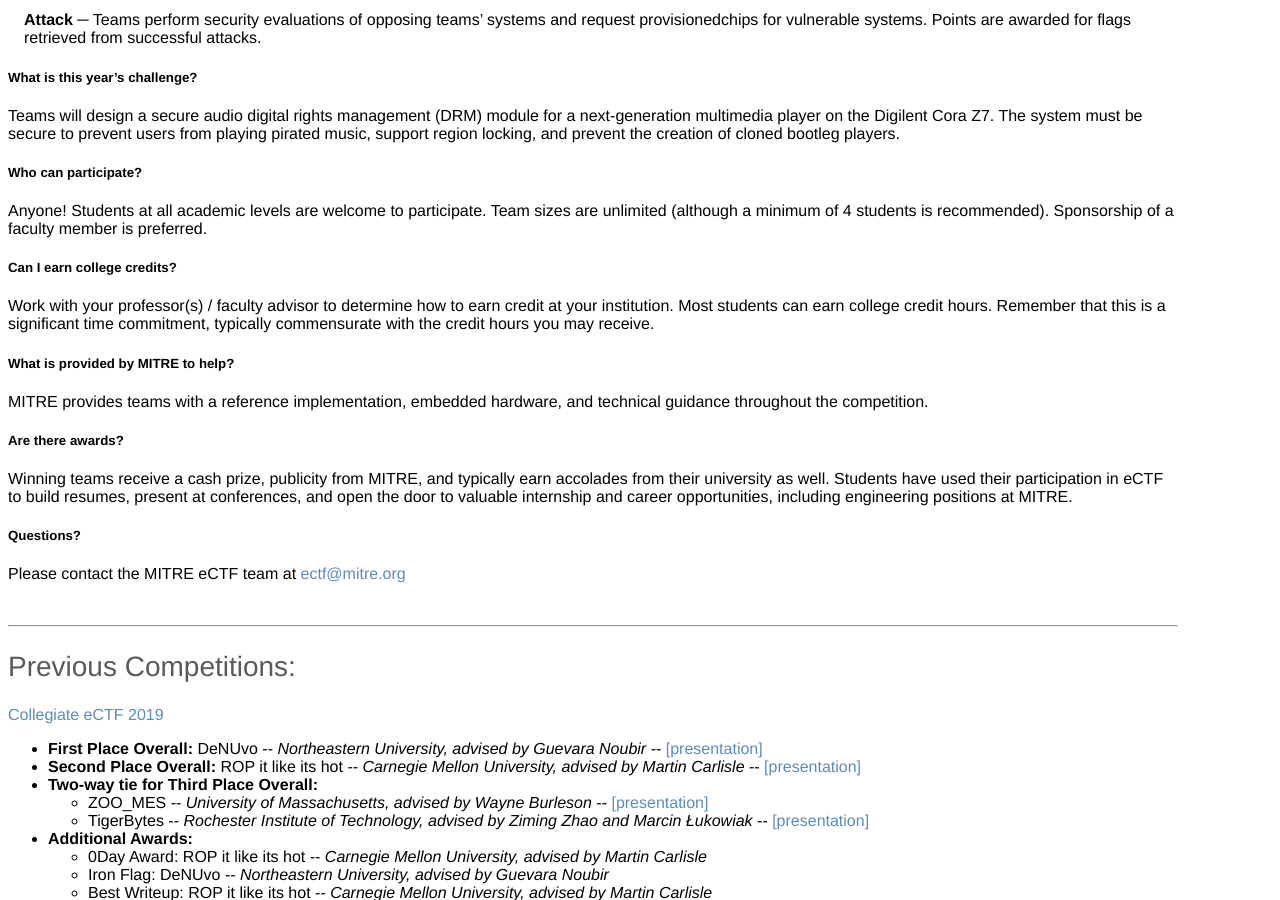
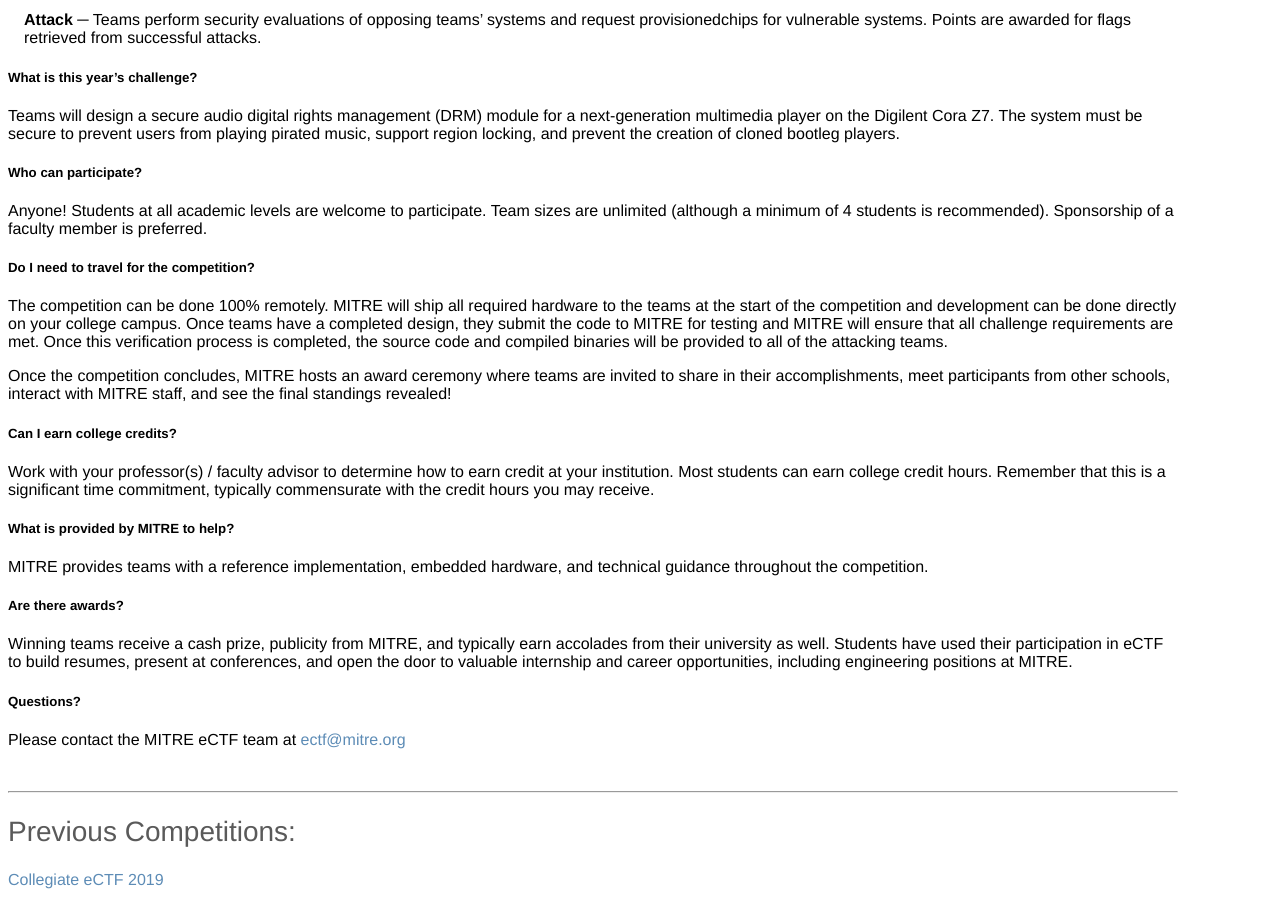
Before and after one commit to mitre-cyber-academy/mitre-cyber-academy.github.io, a Jekyll site: the page built from competitions/embedded/index.html, in a window 1280 px wide and 900 px high, scrolled down 1316 px. Built offline with Jekyll 4.4.1, drawn with Linux system fonts in a browser that asks for light colours; nearby versions of some CDN libraries; library files that are not in the unit come from our copies.

Commit message:
Add a section about the competition being remote

```diff
--- a/competitions/embedded/index.html
+++ b/competitions/embedded/index.html
@@ -67,6 +67,12 @@ title: MITRE Cyber Academy | Embedded
                 <p>
                     Anyone! Students at all academic levels are welcome to participate. Team sizes are unlimited (although a minimum of 4 students is recommended). Sponsorship of a faculty member is preferred.
                 </p>
+
+                <h5>Do I need to travel for the competition?</h5>
+                <p>
+                    The competition can be done 100% remotely. MITRE will ship all required hardware to the teams at the start of the competition and development can be done directly on your college campus. Once teams have a completed design, they submit the code to MITRE for testing and MITRE will ensure that all challenge requirements are met. Once this verification process is completed, the source code and compiled binaries will be provided to all of the attacking teams.
+                </p>
+                <p>Once the competition concludes, MITRE hosts an award ceremony where teams are invited to share in their accomplishments, meet participants from other schools, interact with MITRE staff, and see the final standings revealed!</p>
 
                 <h5>Can I earn college credits?</h5>
                 <p>
```
